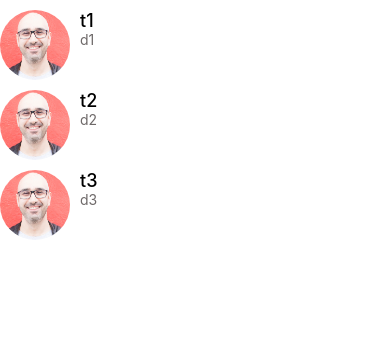
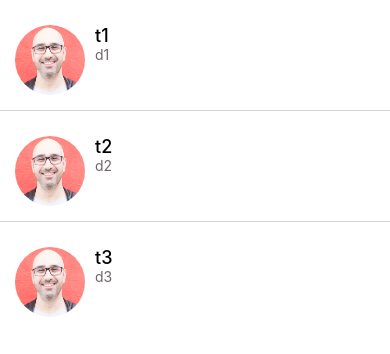
Before and after one commit to TheKetan2/DoneWithItCWMrn, a React Native app: screen / in a window 390 px wide. Shown: the top 354 px of the page. Built offline with nearby package versions, Linux system fonts and the light colour scheme.

Commit message:
adding seperator to list

```diff
--- /dev/null
+++ b/app/components/ListItemSeperator.js
@@ -0,0 +1,12 @@
+import React from "react";
+import { StyleSheet, Text, View } from "react-native";
+
+const ListItemSeperator = () => {
+  return <View style={styles.seperator}></View>;
+};
+
+export default ListItemSeperator;
+
+const styles = StyleSheet.create({
+  seperator: { width: "100%", height: 1, backgroundColor: "lightgrey" },
+});
--- a/app/components/ListItems/ListItem.js
+++ b/app/components/ListItems/ListItem.js
@@ -21,6 +21,7 @@ const styles = StyleSheet.create({
   container: {
     flexDirection: "row",
     marginTop: 10,
+    padding: 15,
   },
   image: {
     width: 70,
--- a/app/screens/MessagesScreen.js
+++ b/app/screens/MessagesScreen.js
@@ -1,10 +1,9 @@
 import React from "react";
-import { FlatList } from "react-native";
-
-import Constants from "expo-constants";
+import { FlatList, View, StyleSheet } from "react-native";
 
 import ListItem from "../components/ListItems/ListItem";
 import Screen from "../components/Screen";
+import ListItemSeperator from "../components/ListItemSeperator";
 
 const messages = [
   {
@@ -40,9 +39,12 @@ const MessagesScreen = () => {
             subTitle={item.description}
           />
         )}
+        ItemSeparatorComponent={() => <ListItemSeperator />}
       />
     </Screen>
   );
 };
 
 export default MessagesScreen;
+
+const styles = StyleSheet.create({});
```
